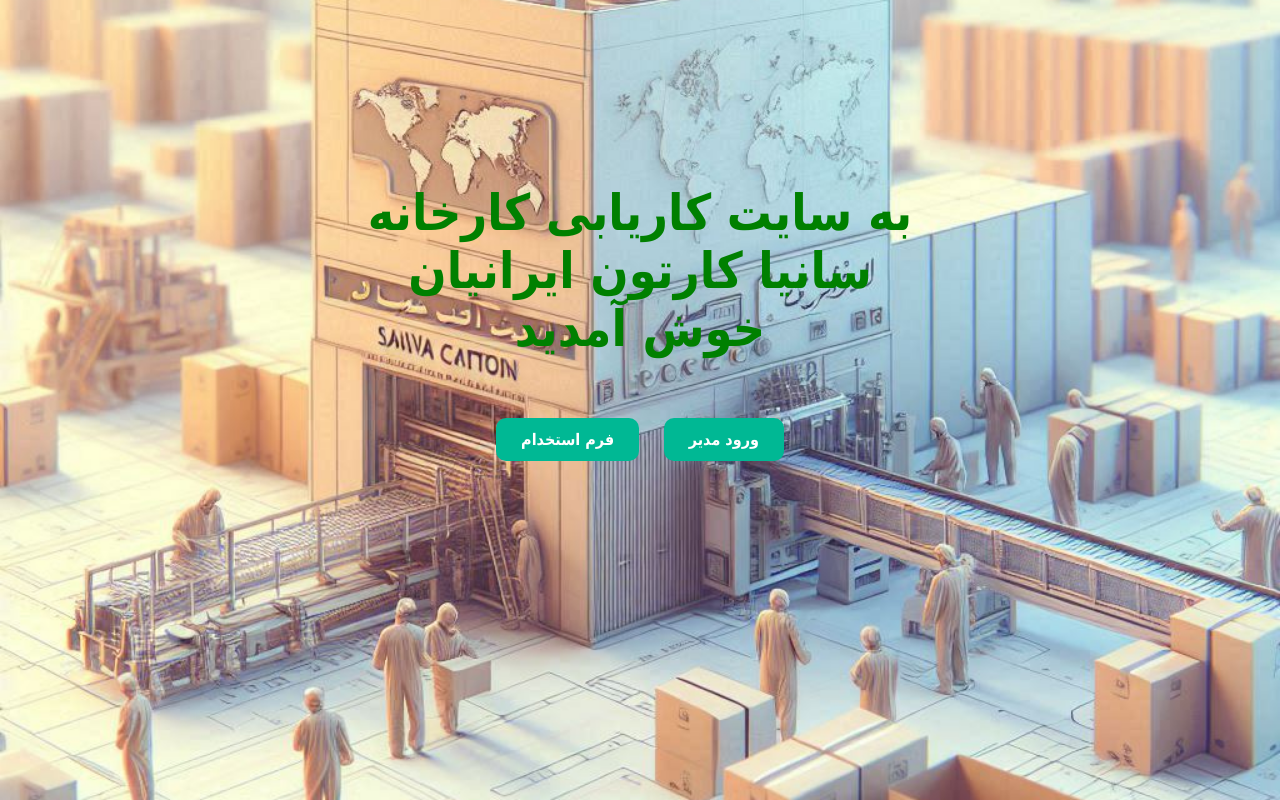
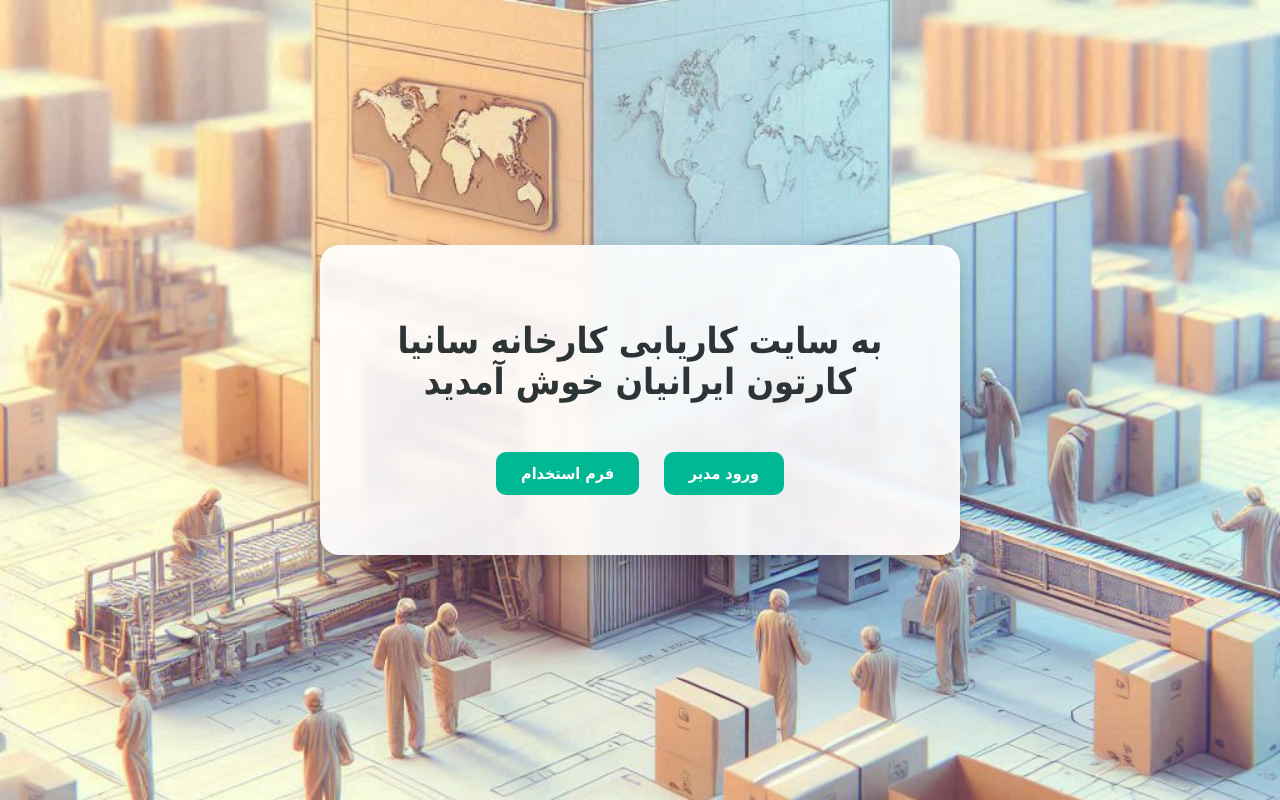
Before and after one commit to kamran847/resume-site, a Django app: page / in a window 1280 px wide. Run offline with Django 5.2, Linux system fonts and the light colour scheme; some web fonts are replaced.

Commit message:
Fix: add STATIC_ROOT for Render deployment

```diff
--- a/config/settings.py
+++ b/config/settings.py
@@ -121,3 +121,7 @@ STATIC_URL = 'static/'
 # https://docs.djangoproject.com/en/5.2/ref/settings/#default-auto-field
 
 DEFAULT_AUTO_FIELD = 'django.db.models.BigAutoField'
+import os
+
+STATIC_URL = '/static/'
+STATIC_ROOT = os.path.join(BASE_DIR, 'staticfiles')  # ← اضافه کن
--- a/resume/templates/resume/home.html
+++ b/resume/templates/resume/home.html
@@ -6,29 +6,41 @@
     <meta name="viewport" content="width=device-width, initial-scale=1.0">
     <title>خوش آمدید - سانیا کارتون</title>
     <style>
+        @import url('https://cdn.jsdelivr.net/gh/rastikerdar/vazir-font@v30.1.0/dist/font-face.css');
+
         body {
             margin: 0;
-            font-family: Tahoma, sans-serif;
+            font-family: Vazir, Tahoma, sans-serif;
             background: url('{% static "resume/factory-bg.jpg" %}') no-repeat center center fixed;
             background-size: cover;
-            color: green;
+            color: #333;
+            display: flex;
+            justify-content: center;
+            align-items: center;
+            min-height: 100vh;
             text-align: center;
         }
+
         .welcome-box {
-            background-color: rgba(#ff4d4d);
+            background-color: rgba(255, 255, 255, 0.9);
             padding: 50px 20px;
-            margin: 100px auto;
             width: 90%;
             max-width: 600px;
             border-radius: 20px;
+            box-shadow: 0 8px 20px rgba(0,0,0,0.2);
+            backdrop-filter: blur(5px);
         }
+
         .welcome-box h1 {
-            font-size: 50px;
-            margin-bottom: 50px;
+            font-size: 36px;
+            margin-bottom: 40px;
+            color: #2d3436;
         }
+
         .buttons {
-            margin-top: 30px;
+            margin-top: 20px;
         }
+
         .buttons a {
             display: inline-block;
             background-color: #00b894;
@@ -38,9 +50,12 @@
             border-radius: 10px;
             text-decoration: none;
             font-weight: bold;
+            transition: all 0.3s ease;
         }
+
         .buttons a:hover {
             background-color: #ff4d4d;
+            transform: scale(1.05);
         }
     </style>
 </head>
```
